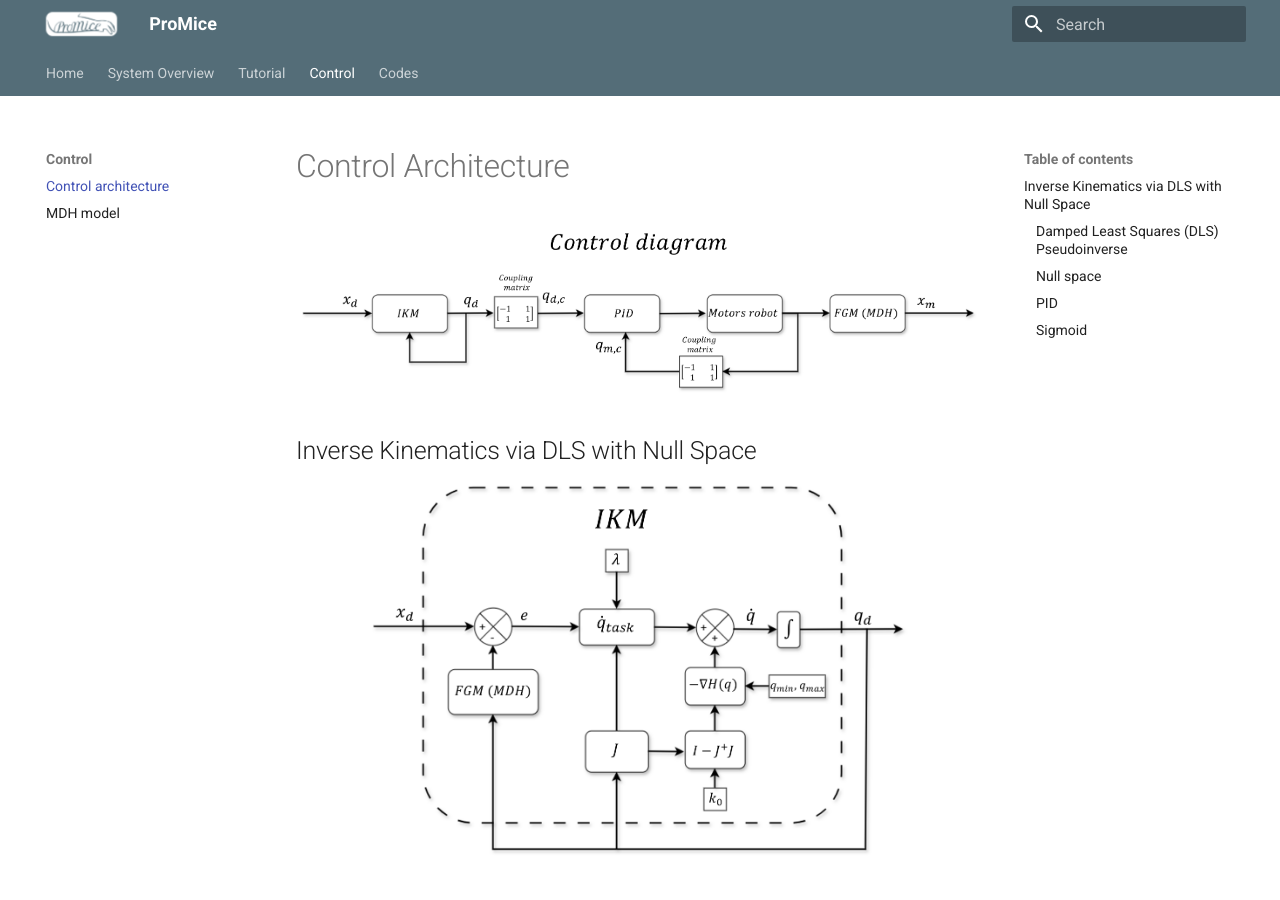
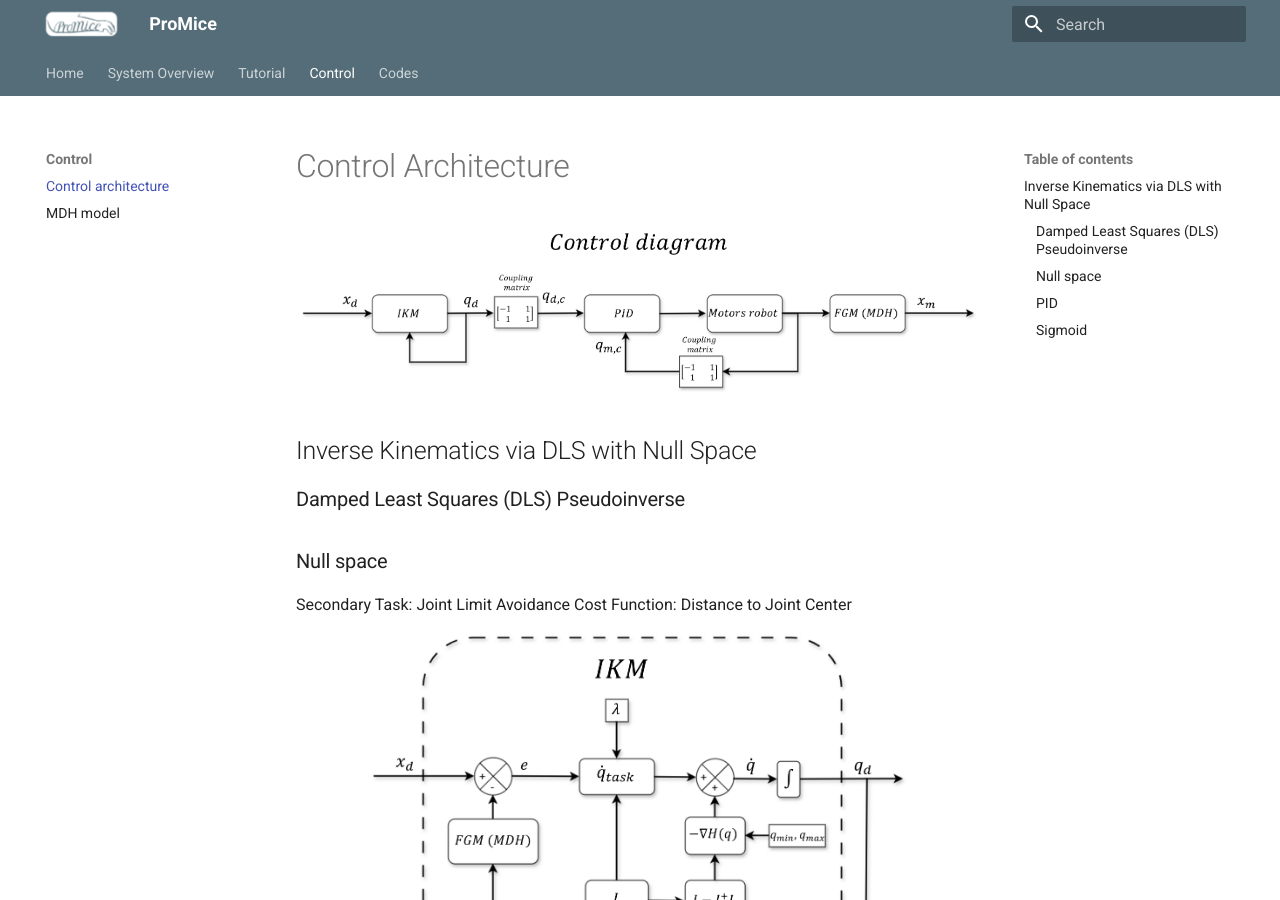
Before and after one commit to Juan-CarlosM/ProMice, an MkDocs documentation site: the page built from docs/control_architecture.md, in a window 1280 px wide and 900 px high. Built offline with MkDocs 1.6.1 and Material for MkDocs 9.7.7, drawn with Linux system fonts in a browser that asks for light colours.

Commit message:
Rearrange IKM diagram in control architecture doc
Moved IKM diagram to a new position in the document.

```diff
--- a/docs/control_architecture.md
+++ b/docs/control_architecture.md
@@ -4,7 +4,7 @@
 ![Control diagram](images/Control_diagram.png){width=100% .center}
 
 ## Inverse Kinematics via DLS with Null Space
-![IKM diagram](images/IKM_diagram.png){width=80% .center}
+
 
 ### Damped Least Squares (DLS) Pseudoinverse
 
@@ -12,7 +12,7 @@
 Secondary Task: Joint Limit Avoidance
 Cost Function: Distance to Joint Center
 
-
+![IKM diagram](images/IKM_diagram.png){width=80% .center}
 
 ### PID
 ![PID diagram](images/PID_diagram.png){width=80% .center}
```
